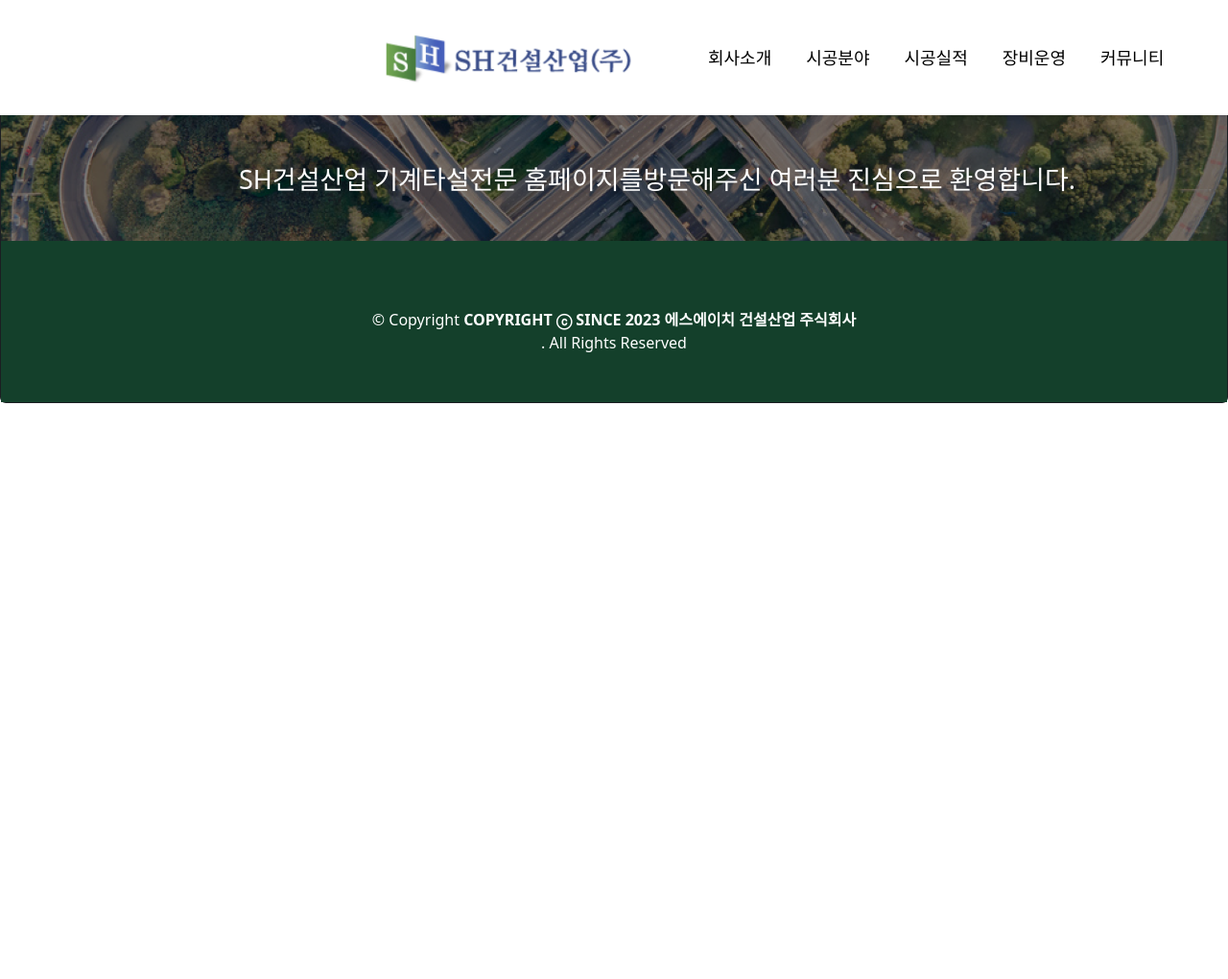
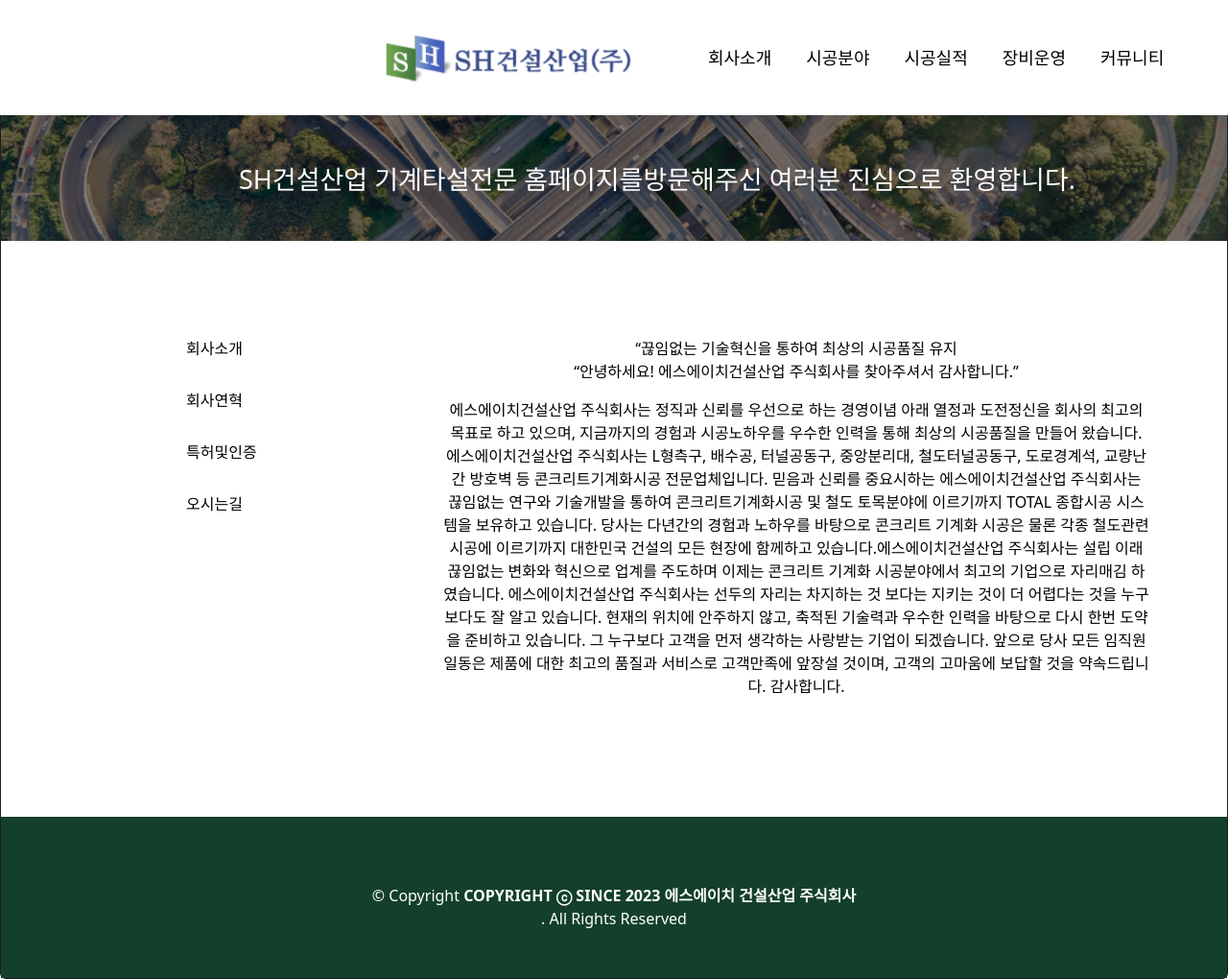
Before and after one commit to DrugCoding/SH_company_pjt, a Django app: page /companies/greeting/ in a window 1280 px wide. Shown: the whole page at 96% size. Before the commit the page ends 420 px from the top, so only its background shows below. Run offline with Django 3.2, Linux system fonts and the light colour scheme; some libraries are stand-ins or nearby versions.

Commit message:
feature: 메뉴 왼쪽, 오른쪽 배치완료

```diff
--- a/companies/templates/companies/greeting.html
+++ b/companies/templates/companies/greeting.html
@@ -20,4 +20,54 @@
       </div>
 </div>
 
+<!--  -->
+<div style="background-color: #fff;" class="content">
+  <div class="container text-center">
+    <div class="row">
+      <div class="col-sm-4">
+        <div style="margin-top: 100px;">
+            <ul style=" list-style: none; margin-left: 80px; text-align: left;">
+                <li style=" margin-bottom: 30px;">
+                  <a style="font-weight: 400; color: #000; text-decoration: none;" href="./회사연혁.html">
+                    회사소개
+                  </a>
+                </li>
+                <li style=" margin-bottom: 30px;">
+                  <a style="color: #000; text-decoration: none;" href="./회사연혁.html">회사연혁</a>
+                </li>
+                <li style="margin-bottom: 30px;">
+                  <a style="color: #000; text-decoration: none;" href="./회사연혁.html">특허및인증</a>
+                </li>
+                <li style="margin-bottom: 30px;">
+                  <a style="color: #000; text-decoration: none;" href="./회사연혁.html">오시는길</a>
+                </li>
+            </ul>
+        </div>
+      </div>
+      <!-- 세로 선 보류 -->
+      <!-- <hr style="border-left : thick solid #32a1ce; height : 50px;"> -->
+
+      <div style="color: #000; margin-top: 100px; height: 500px;" class="col-sm-8">
+        <p>“끊임없는 기술혁신을 통하여 최상의 시공품질 유지 <br>
+            “안녕하세요! 에스에이치건설산업 주식회사를 찾아주셔서 감사합니다.”
+        </p>
+        <p>
+            에스에이치건설산업 주식회사는 정직과 신뢰를 우선으로 하는 경영이념 아래 열정과 도전정신을 회사의 최고의 목표로 하고 있으며, 지금까지의 경험과 시공노하우를 우수한 인력을 통해 최상의 시공품질을 만들어 왔습니다.
+
+            에스에이치건설산업 주식회사는 L형측구, 배수공, 터널공동구, 중앙분리대, 철도터널공동구, 도로경계석, 교량난간 방호벽 등 콘크리트기계화시공 전문업체입니다.
+            믿음과 신뢰를 중요시하는 에스에이치건설산업 주식회사는 끊임없는 연구와 기술개발을 통하여 콘크리트기계화시공 및 철도 토목분야에 이르기까지 TOTAL 종합시공 시스템을 보유하고 있습니다.
+
+            당사는 다년간의 경험과 노하우를 바탕으로 콘크리트 기계화 시공은 물론 각종 철도관련 시공에 이르기까지 대한민국 건설의 모든 현장에 함께하고 있습니다.에스에이치건설산업 주식회사는 설립 이래 끊임없는 변화와 혁신으로 업계를 주도하며 이제는 콘크리트 기계화 시공분야에서 최고의 기업으로 자리매김 하였습니다.
+
+            에스에이치건설산업 주식회사는 선두의 자리는 차지하는 것 보다는 지키는 것이 더 어렵다는 것을 누구보다도 잘 알고 있습니다. 현재의 위치에 안주하지 않고, 축적된 기술력과 우수한 인력을 바탕으로 다시 한번 도약을 준비하고 있습니다. 그 누구보다 고객을 먼저 생각하는 사랑받는 기업이 되겠습니다.
+
+            앞으로 당사 모든 임직원 일동은 제품에 대한 최고의 품질과 서비스로 고객만족에 앞장설 것이며, 고객의 고마움에 보답할 것을 약속드립니다. 감사합니다.
+        </p>
+      </div>
+
+    </div>
+  </div>
+</div>
+
+
 {% endblock %}
--- a/static/CSS/base.css
+++ /dev/null
@@ -1,3 +0,0 @@
-body {
-    background-color: blue;
-}
```
